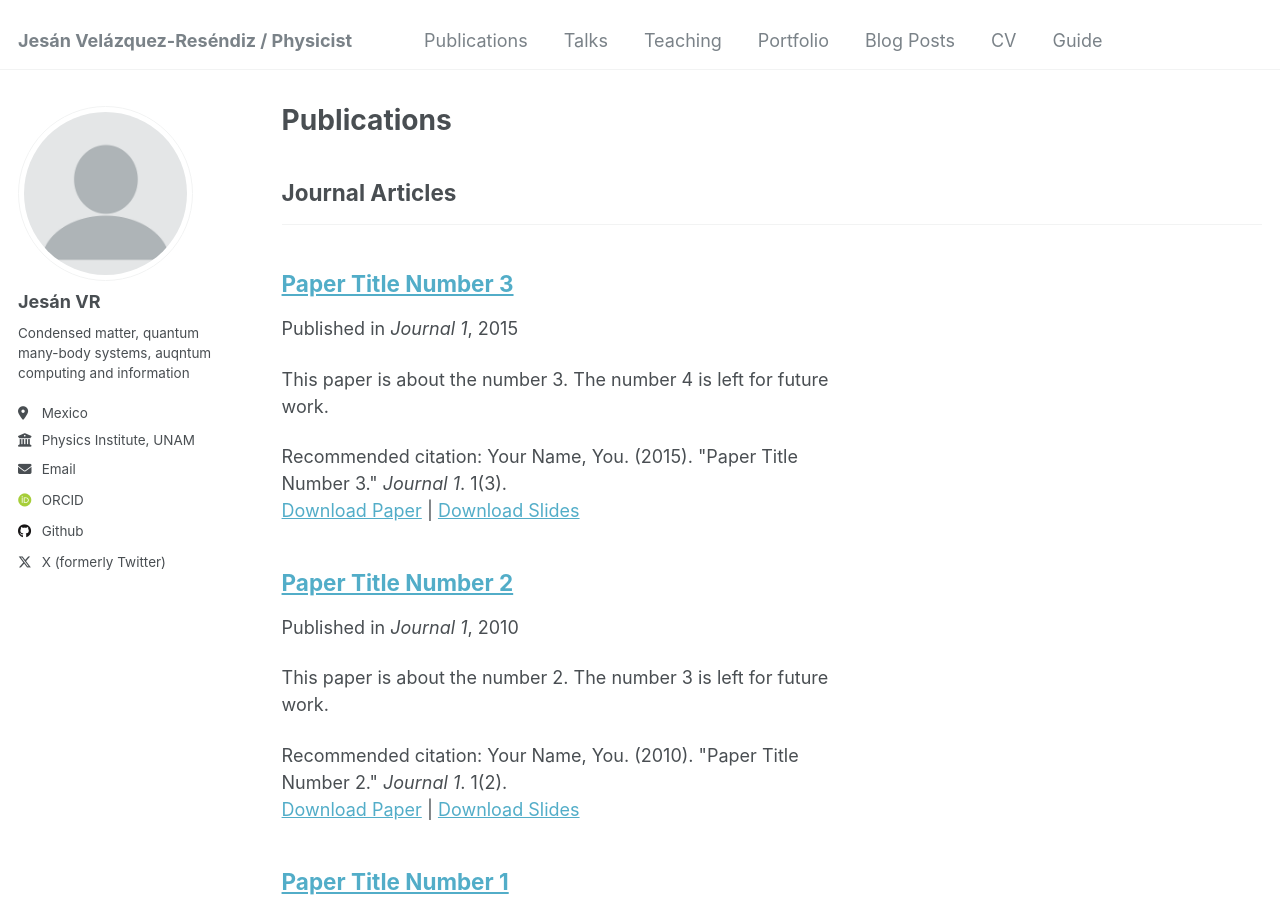
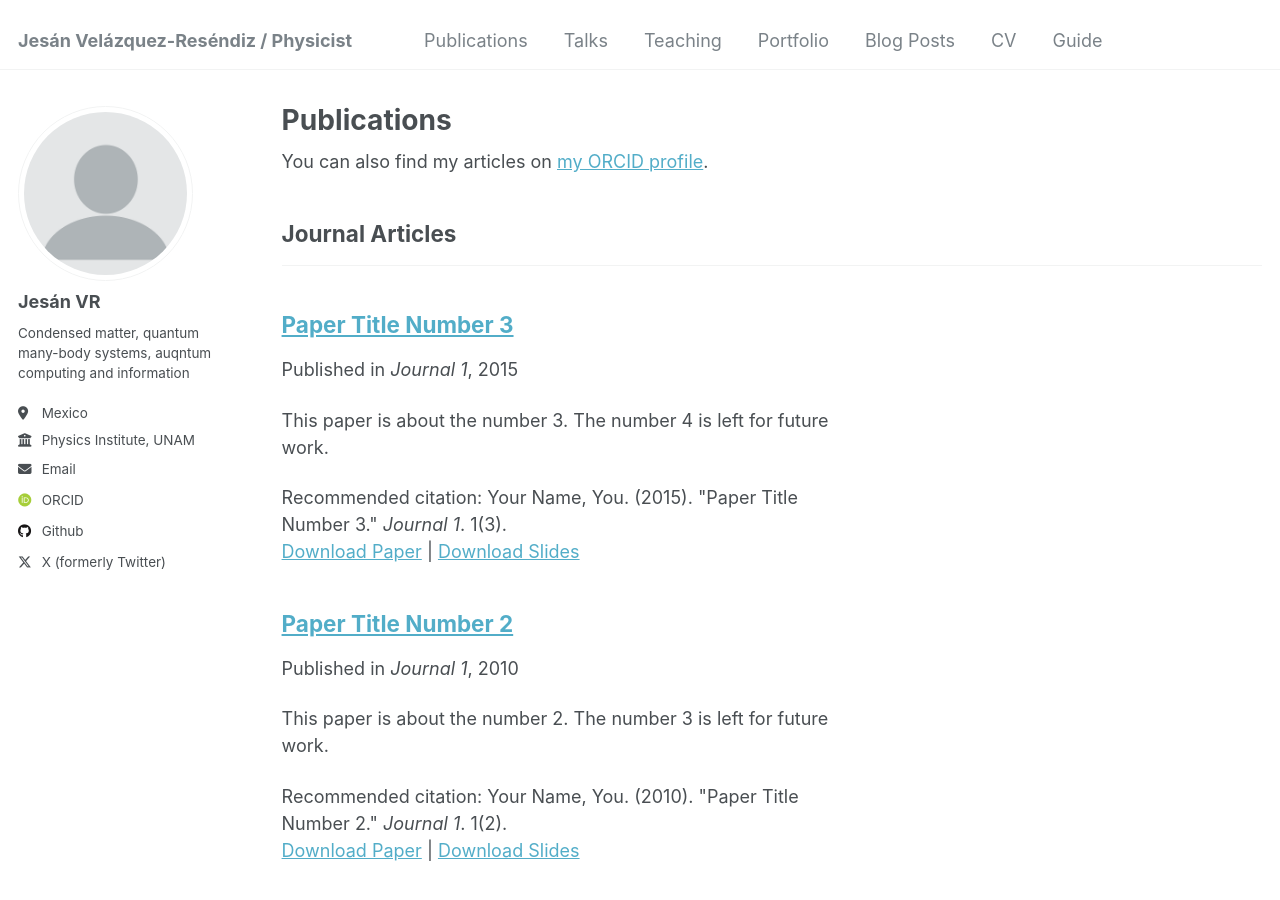
Before and after one commit to jesan-velazquez-resendiz/jesan-velazquez-resendiz.github.io, a Jekyll site: the page built from _pages/publications.html, in a window 1280 px wide and 900 px high. Built offline with Jekyll 4.4.1, drawn with Linux system fonts in a browser that asks for light colours; some web fonts are replaced; some of the changed lines change nothing that is shown.

Commit message:
change _pages/publications.html for my ORCID link again

```diff
--- a/_pages/publications.html
+++ b/_pages/publications.html
@@ -5,9 +5,7 @@ permalink: /publications/
 author_profile: true
 ---
 
-{% if site.author.googlescholar %}
-  <div class="wordwrap">You can also find my articles on <a href="{{https://orcid.org/0009-0002-6162-8064}}">my ORCID profile</a>.</div>
-{% endif %}
+<div class="wordwrap">You can also find my articles on <a href="{{https://orcid.org/0009-0002-6162-8064}}">my ORCID profile</a>.</div>
 
 {% include base_path %}
 
```
